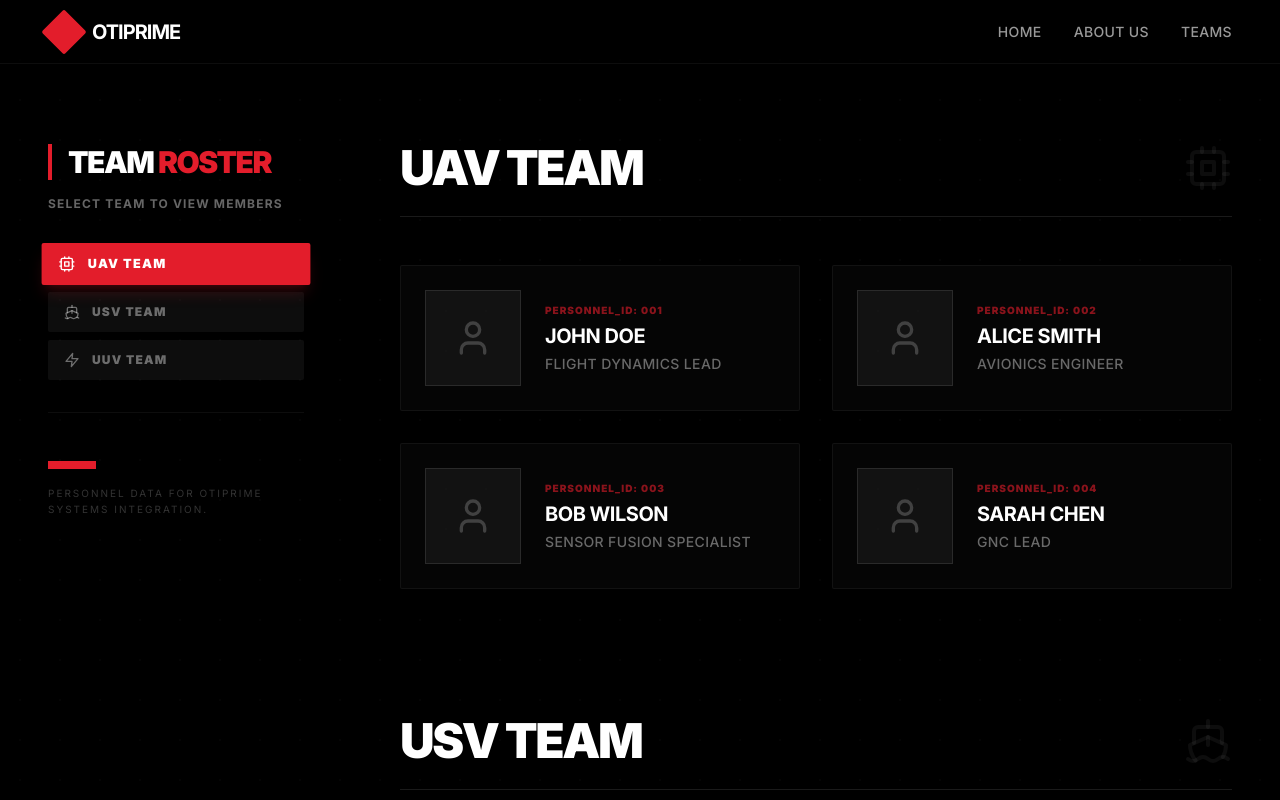
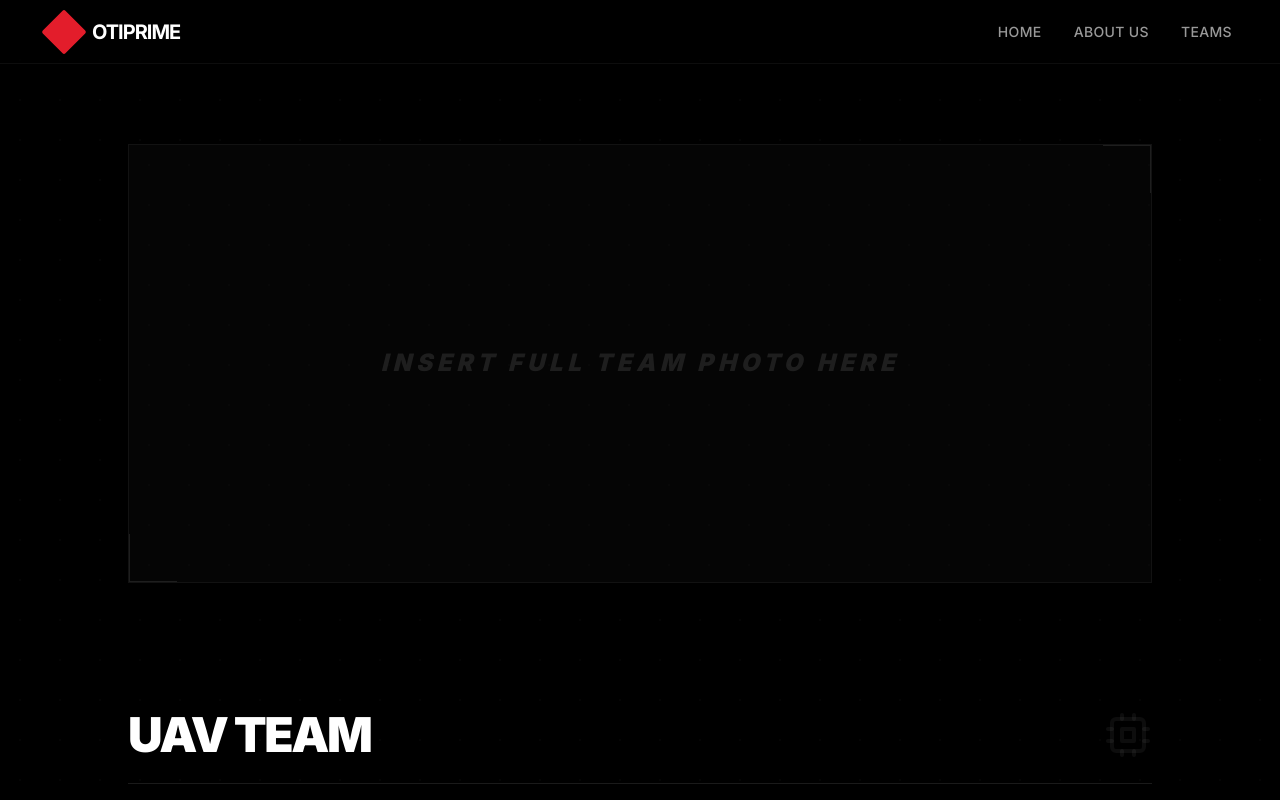
Before and after one commit to WolfverusWasTaken/optiprime, a Next.js app: page /teams in a window 1280 px wide. Shown: the top 800 px of the page. Built offline with nearby package versions, Linux system fonts and the light colour scheme.

Commit message:
feat: updated team

```diff
--- a/src/app/page.tsx
+++ b/src/app/page.tsx
@@ -10,24 +10,60 @@ export default function HomePage() {
     return (
         <div className="flex flex-col gap-24 lg:gap-40 pb-20">
 
-            {/* 1. HERO SECTION (Wireframe) */}
-            <section id="hero" className="container mx-auto px-6 lg:px-12 pt-12 lg:pt-24 text-center">
-                <div className="max-w-4xl mx-auto space-y-6">
-                    <h1 className="text-5xl md:text-7xl lg:text-8xl font-black uppercase tracking-tighter leading-none">
-                        TEAM <span className="text-sit-red">OTIPRIME</span>
-                    </h1>
+            {/* 1. HERO SECTION (Dynamic Triptych Collage) */}
+            <section id="hero" className="w-full min-h-[85vh] relative flex flex-col items-center justify-center overflow-hidden">
 
-                    <p className="text-lg md:text-xl text-white/50 font-medium max-w-2xl mx-auto leading-relaxed uppercase tracking-tight">
+                {/* 3-Panel Collage Background */}
+                <div className="absolute inset-0 grid grid-cols-1 md:grid-cols-3 z-0">
+                    <div className="relative overflow-hidden">
+                        <div
+                            className="absolute inset-0 bg-cover bg-center transition-transform duration-700 hover:scale-105"
+                            style={{ backgroundImage: 'url("https://images.unsplash.com/photo-1508614589041-895b88991e3e?q=80&w=1500&auto=format&fit=crop")', clipPath: 'polygon(0 0, 100% 0, 85% 100%, 0% 100%)' }}
+                        />
+                        <div className="absolute inset-0 bg-black/40" />
+                    </div>
+                    <div className="relative overflow-hidden">
+                        <div
+                            className="absolute inset-0 bg-cover bg-center transition-transform duration-700 hover:scale-105"
+                            style={{ backgroundImage: 'url("https://images.unsplash.com/photo-1581091226825-a6a2a5aee158?q=80&w=1500&auto=format&fit=crop")', clipPath: 'polygon(15% 0, 100% 0, 85% 100%, -15% 100%)' }}
+                        />
+                        <div className="absolute inset-0 bg-black/50" />
+                    </div>
+                    <div className="relative overflow-hidden">
+                        <div
+                            className="absolute inset-0 bg-cover bg-center transition-transform duration-700 hover:scale-105"
+                            style={{ backgroundImage: 'url("https://images.unsplash.com/photo-1550751827-4bd374c3f58b?q=80&w=1500&auto=format&fit=crop")', clipPath: 'polygon(15% 0, 100% 0, 100% 100%, -15% 100%)' }}
+                        />
+                        <div className="absolute inset-0 bg-black/40" />
+                    </div>
+
+                    {/* Jagged Divider Overlays */}
+                    <div className="absolute top-0 left-1/3 w-8 h-full bg-black z-10 -translate-x-1/2 skew-x-[-15deg] shadow-[0_0_50px_rgba(0,0,0,0.8)] border-x border-white/5" />
+                    <div className="absolute top-0 left-2/3 w-8 h-full bg-black z-10 -translate-x-1/2 skew-x-[-15deg] shadow-[0_0_50px_rgba(0,0,0,0.8)] border-x border-white/5" />
+                </div>
+
+                {/* Content Overlay */}
+                <div className="max-w-5xl mx-auto px-6 lg:px-12 text-center relative z-20 space-y-8">
+                    <div className="space-y-4">
+
+                        <h1 className="text-7xl md:text-9xl font-black uppercase tracking-tighter leading-none drop-shadow-[0_10px_10px_rgba(0,0,0,0.8)]">
+                            TEAM <span className="text-sit-red">OTIPRIME</span>
+                        </h1>
+                    </div>
+
+                    <p className="text-lg md:text-2xl text-white font-medium max-w-2xl mx-auto leading-relaxed uppercase tracking-tight opacity-80 decoration-sit-red decoration-2">
                         We are Otiprime, sample paragraph
                     </p>
 
-                    <div className="flex flex-wrap justify-center gap-4 pt-6">
-                        {/* Primary Action Button */}
-                        <button className="px-8 py-3.5 bg-sit-red hover:bg-sit-red/90 text-white font-bold uppercase tracking-wider rounded-sm transition-all flex items-center gap-2 group">
-                            ACCESS PROJECTS <ArrowRight className="w-4 h-4 group-hover:translate-x-1 transition-transform" />
+                    <div className="flex justify-center pt-8">
+                        <button className="group px-10 py-4 bg-sit-red hover:bg-white text-white hover:text-black font-black uppercase tracking-widest transition-all duration-300 flex items-center gap-3">
+                            ACCESS PROJECTS <ArrowRight className="w-5 h-5 group-hover:translate-x-2 transition-transform" />
                         </button>
                     </div>
                 </div>
+
+                {/* Bottom Gradient Fade */}
+                <div className="absolute bottom-0 left-0 w-full h-32 bg-gradient-to-t from-black to-transparent z-10" />
             </section>
 
             {/* 2. STATS/METRICS (Wireframe Grid) */}
@@ -51,11 +87,6 @@ export default function HomePage() {
                     ))}
                 </div>
             </section>
-
-
-
-
-
         </div>
     );
 }
--- a/src/app/teams/page.tsx
+++ b/src/app/teams/page.tsx
@@ -15,10 +15,10 @@ const teams = [
         name: "UAV TEAM",
         icon: Cpu,
         members: [
-            { name: "John Doe", role: "Flight Dynamics Lead" },
-            { name: "Alice Smith", role: "Avionics Engineer" },
-            { name: "Bob Wilson", role: "Sensor Fusion Specialist" },
-            { name: "Sarah Chen", role: "GNC Lead" },
+            { name: "FIRST LAST", role: "ROLE" },
+            { name: "FIRST LAST", role: "ROLE" },
+            { name: "FIRST LAST", role: "ROLE" },
+            { name: "FIRST LAST", role: "ROLE" },
         ],
     },
     {
@@ -26,10 +26,10 @@ const teams = [
         name: "USV TEAM",
         icon: Ship,
         members: [
-            { name: "Michael Ross", role: "Marine Systems Lead" },
-            { name: "Emily Blunt", role: "Hull Design Engineer" },
-            { name: "David Gray", role: "Propulsion Specialist" },
-            { name: "Jessica Alba", role: "Autonomy Lead" },
+            { name: "FIRST LAST", role: "ROLE" },
+            { name: "FIRST LAST", role: "ROLE" },
+            { name: "FIRST LAST", role: "ROLE" },
+            { name: "FIRST LAST", role: "ROLE" },
         ],
     },
     {
@@ -37,10 +37,10 @@ const teams = [
         name: "UUV TEAM",
         icon: Zap,
         members: [
-            { name: "Tom Hardy", role: "Sub-sea Systems Lead" },
-            { name: "Lara Croft", role: "Pressure Vessel Engineer" },
-            { name: "Bruce Wayne", role: "Acoustics Specialist" },
-            { name: "Diana Prince", role: "Deployment Lead" },
+            { name: "FIRST LAST", role: "ROLE" },
+            { name: "FIRST LAST", role: "ROLE" },
+            { name: "FIRST LAST", role: "ROLE" },
+            { name: "FIRST LAST", role: "ROLE" },
         ],
     },
 ];
@@ -70,47 +70,18 @@ export default function TeamsPage() {
 
     return (
         <div className="container mx-auto px-6 lg:px-12 py-12 relative">
-            <div className="flex flex-col lg:flex-row gap-12 lg:gap-24 items-start">
+            <main className="max-w-5xl mx-auto space-y-32 mb-40">
+                {/* Full Team Image Placeholder */}
+                <div className="w-full aspect-[21/9] bg-[#050505] border border-white/5 relative overflow-hidden flex items-center justify-center group mb-16">
+                    <div className="absolute inset-0 opacity-10 bg-dot-grid" />
 
-                {/* LEFT SIDEBAR - Sticky Team List */}
-                <aside className="lg:sticky lg:top-32 w-full lg:w-64 space-y-8">
-                    <div className="space-y-4">
-                        <h1 className="text-3xl font-black uppercase tracking-tighter border-l-4 border-sit-red pl-4">
-                            TEAM <span className="text-sit-red">ROSTER</span>
-                        </h1>
-                        <p className="text-xs text-white/40 uppercase tracking-widest font-bold">
-                            Select team to view members
-                        </p>
+                    <span className="text-white/10 italic text-2xl uppercase font-black tracking-[0.2em] group-hover:text-sit-red/20 transition-colors">
+                        Insert Full Team Photo Here
+                    </span>
+                    {/* Decorative Corners */}
+                    <div className="absolute top-0 right-0 w-12 h-12 border-t border-r border-white/10 group-hover:border-sit-red/30 transition-colors" />
+                    <div className="absolute bottom-0 left-0 w-12 h-12 border-b border-l border-white/10 group-hover:border-sit-red/30 transition-colors" />
                 </div>
-
-                    <nav className="flex flex-row lg:flex-col gap-2 overflow-x-auto lg:overflow-visible pb-4 lg:pb-0">
-                        {teams.map((team) => (
-                            <a
-                                key={team.id}
-                                href={`#${team.id}`}
-                                className={cn(
-                                    "flex items-center gap-3 px-4 py-3 rounded-sm text-xs font-black uppercase tracking-widest transition-all whitespace-nowrap",
-                                    activeSection === team.id
-                                        ? "bg-sit-red text-white scale-105 shadow-lg shadow-sit-red/20"
-                                        : "bg-white/5 text-white/40 hover:bg-white/10 hover:text-white"
-                                )}
-                            >
-                                <team.icon className="w-4 h-4" />
-                                {team.name}
-                            </a>
-                        ))}
-                    </nav>
-
-                    <div className="hidden lg:block pt-12 border-t border-white/5">
-                        <div className="h-2 w-12 bg-sit-red mb-4" />
-                        <p className="text-[10px] text-white/20 uppercase tracking-[0.2em] leading-relaxed">
-                            Personnel data for OTIPRIME systems integration.
-                        </p>
-                    </div>
-                </aside>
-
-                {/* RIGHT CONTENT - Scrollable Sections */}
-                <main className="flex-1 space-y-32 mb-40">
                 {teams.map((team) => (
                     <section
                         key={team.id}
@@ -141,9 +112,6 @@ export default function TeamsPage() {
                                         </div>
 
                                         <div className="space-y-1">
-                                                <div className="text-[10px] text-sit-red font-black uppercase tracking-widest mb-1 opacity-60 group-hover:opacity-100 transition-opacity">
-                                                    Personnel_ID: 00{idx + (team.id === 'usv' ? 5 : team.id === 'uuv' ? 9 : 1)}
-                                                </div>
                                             <h3 className="text-xl font-bold uppercase tracking-tight text-white group-hover:text-sit-red transition-colors">
                                                 {member.name}
                                             </h3>
@@ -165,6 +133,5 @@ export default function TeamsPage() {
                 ))}
             </main>
         </div>
-        </div>
     );
 }
```
Lines whose indentation alone changed are shown as unchanged.
